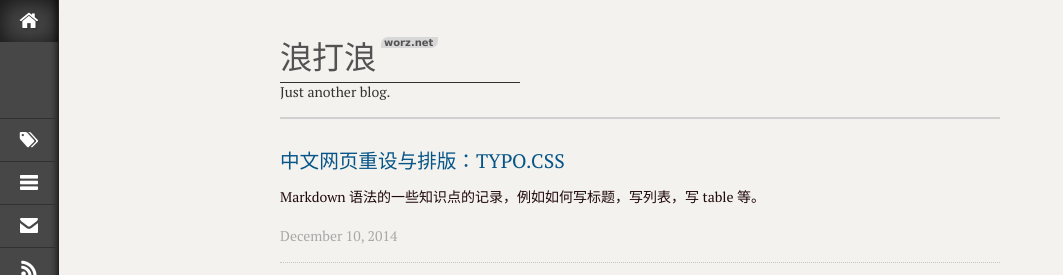
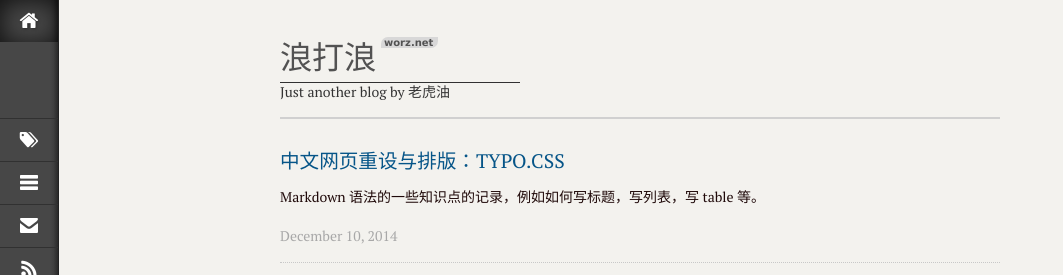
Before and after one commit to demoleo/demoleo.github.io, a Jekyll site: the page built from index.html, in a window 1280 px wide. Shown: the top 275 px of the page, without its empty margins (0-1063 px from the left). Built offline with Jekyll 4.4.1, drawn with Linux system fonts in a browser that asks for light colours; the list of posts is cut into pages by our own code.

Commit message:
change author name.

```diff
--- a/_config.yml
+++ b/_config.yml
@@ -15,7 +15,7 @@
 #站点基础配置
 name: 浪打浪
 title: 浪打浪
-subTitle: Just another blog.
+subTitle: Just another blog by 老虎油
 description: blog, life, web, family, music, football, guitar, envrionment
 url: https://worz.net
 feed: /feed.xml
@@ -77,4 +77,4 @@
   id: worz
 
 author:
-  name: 西门熊二
+  name: 老虎油
```
